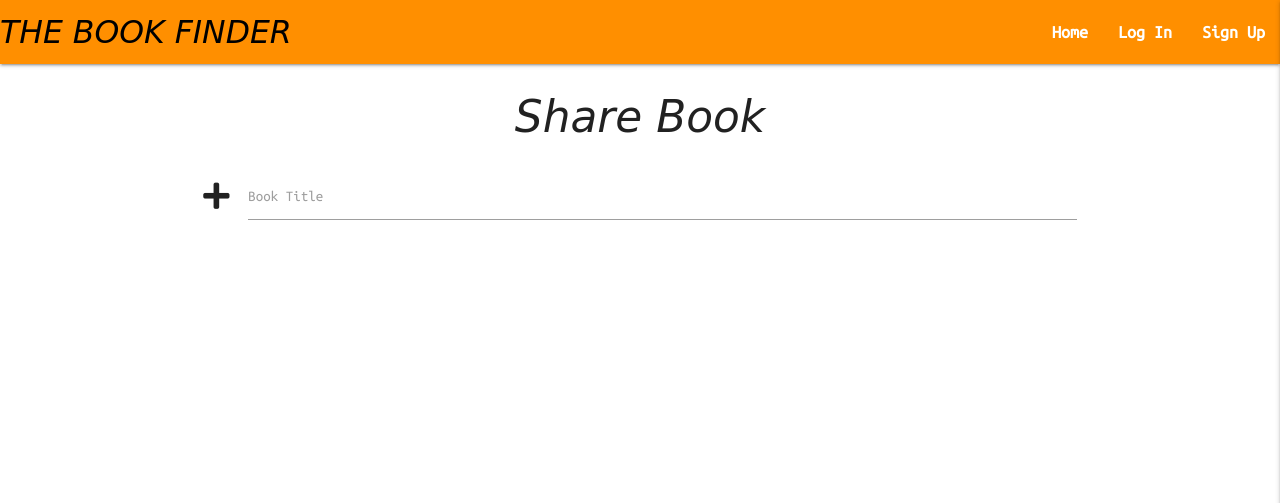
After one commit to GreigBenton/Milestone_project_3, a Flask app: page /add_book in a window 1280 px wide. The commit adds this page. Shown: the top 503 px of the page. Run offline with Flask 2, Linux system fonts and the light colour scheme; some libraries are stand-ins or nearby versions; some web fonts are replaced.

Commit message:
Created template for add_book functionality

```diff
--- a/app.py
+++ b/app.py
@@ -89,6 +89,11 @@ def logout():
     return redirect(url_for("login"))
 
 
+@app.route("/add_book")
+def add_book():
+    return render_template("add_book.html")
+
+
 if __name__ == "__main__":
     app.run(host=os.environ.get("IP"),
             port=int(os.environ.get("PORT")),
--- /dev/null
+++ b/templates/add_book.html
@@ -0,0 +1,18 @@
+{% extends "base.html" %}
+{% block content %}
+
+    <h3 class="center-align nav-logo">Share Book</h3>
+
+    <div class="row">
+        <form class="col s12" method="POST" action="">
+          <div class="row">
+            <div class="input-field col s12">
+              <i class="fas fa-plus prefix"></i>
+              <input id="icon_prefix" type="text" class="validate">
+              <label for="icon_prefix">Book Title</label>
+            </div>
+          </div>
+        </form>
+      </div>
+
+{% endblock %}
--- a/templates/base.html
+++ b/templates/base.html
@@ -22,7 +22,7 @@
                 <li class><a href="{{ url_for('get_books') }}" class="nav-icon white-text">Home</a></li>
                 {% if session.user %}
                   <li><a href="{{ url_for('profile', username=session['user']) }}" class="nav-icon white-text">Profile</a></li>
-                  <li><a href="" class="nav-icon white-text">Share Book</a></li>
+                  <li><a href="{{ url_for('add_book') }}" class="nav-icon white-text">Share Book</a></li>
                   <li><a href="" class="nav-icon white-text">Add Genre</a></li>
                   <li><a href="{{ url_for('logout') }}" class="nav-icon white-text">Log Out</a></li>
                 {% else %}
@@ -38,7 +38,7 @@
             <li class><a href="{{ url_for('get_books') }}" class="nav-icon black-text">Home</a></li>
                 {% if session.user %}
                   <li><a href="{{ url_for('profile', username=session['user']) }}" class="nav-icon black-text">Profile</a></li>
-                  <li><a href="" class="nav-icon black-text">Share Book</a></li>
+                  <li><a href="{{ url_for('add_book') }}" class="nav-icon black-text">Share Book</a></li>
                   <li><a href="" class="nav-icon black-text">Add Genre</a></li>
                   <li><a href="{{ url_for('logout') }}" class="nav-icon black-text">Log Out</a></li>
                 {% else %}
--- a/templates/login.html
+++ b/templates/login.html
@@ -1,7 +1,7 @@
 {% extends "base.html" %}
 {% block content %}
 
-    <h3 class="center-align">Log In</h3>
+    <h3 class="center-align nav-logo">Log In</h3>
 
     <div class="row">
         <form class="col s12 m8 offset-m2" method="POST" action="
```
